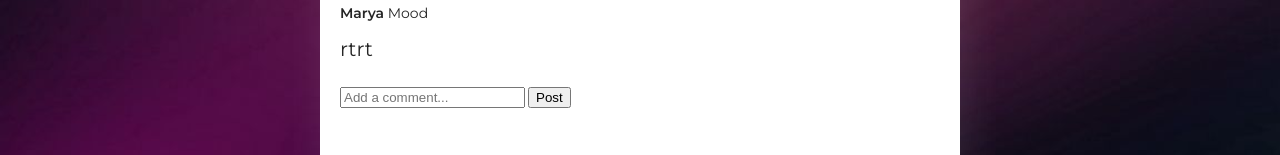
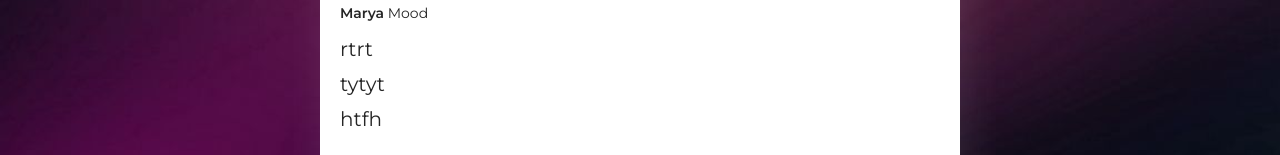
Before and after one commit to noiseLim/inst-app, a React (Create React App) app: page / in a window 1280 px wide. Shown: the part 641-796 px from the top of the page. Built offline with nearby package versions, Linux system fonts and the light colour scheme; data requests are answered from the project's data file.

Commit message:
comment-item

```diff
--- a/src/components/comment-add-form/comment-add-form.js
+++ b/src/components/comment-add-form/comment-add-form.js
@@ -3,7 +3,7 @@ import WithInstService from '../hoc';
 // import {connect} from 'react-redux';
 import './comment-add-form.css';
 
-function CommentAddForm({InstService, postItem}) {
+function CommentAddForm({InstService, postItem, onAddToComment}) {
 
     const [text, setText] = useState('');
     const [maxId, setMaxId] = useState(1);
@@ -42,10 +42,14 @@ function CommentAddForm({InstService, postItem}) {
             <button
                 type="submit"
                 className="btn btn-outline-secondary"
-                onClick={() => {InstService.setComment(generateCommentOrder(text), postItem)}}>
+                onClick={() => {
+                    InstService.setComment(generateCommentOrder(text), postItem);
+                    onAddToComment();
+                    }}>
                 Post</button>
         </form>
     )
 }
 
+
 export default WithInstService()(CommentAddForm);
--- a/src/components/comment-list/comment-list.js
+++ b/src/components/comment-list/comment-list.js
@@ -1,19 +1,11 @@
-import React, {useEffect} from 'react';
+import React from 'react';
 import CommentListItem from '../comment-list-item';
 import WithInstService from '../hoc';
 import {connect} from 'react-redux';
 import Error from '../error';
 import Spinner from '../spinner';
-import {addedToCommentList, commentLoaded, commentRequested, commentError} from '../../actions';
 
-function CommentList({InstService, commentRequested, commentLoaded, commentError, commentItems, error, loading}) {
-
-    // useEffect(() => {
-    //     commentRequested();
-    //     InstService.getCommentItems()
-    //         .then(res => commentLoaded(res))
-    //         .catch(error => commentError());
-    // }, [])
+function CommentList({commentItems, error, loading}) {
 
     if (error) {
         return <Error/>
@@ -26,12 +18,13 @@ function CommentList({InstService, commentRequested, commentLoaded, commentError
         return (
             <li key={commentItem.id} className="list-group-item">
                 <CommentListItem
-                    commentItem={commentItem}
-                    onAddToComment={() => addedToCommentList(commentItem.id)}/>
+                    commentItem={commentItem}/>
             </li>
         )
 
+
     })
+    console.log(commentItems);
 
     return (
         <div className="app-list">
@@ -48,76 +41,5 @@ const mapStateToProps = (state) => {
     }
 }
 
-const mapDispatchToProps = {
-    addedToCommentList,
-    // commentLoaded,
-    // commentRequested,
-    // commentError
-}
 
-export default WithInstService()(connect(mapStateToProps, mapDispatchToProps)(CommentList));
-
-
-// import React, {Component} from 'react';
-// import CommentListItem from '../comment-list-item';
-// import WithInstService from '../hoc';
-// import {connect} from 'react-redux';
-// import Error from '../error';
-// import Spinner from '../spinner';
-// import {addedToCommentList, commentLoaded, commentRequested, commentError} from '../../actions';
-
-// class CommentList extends Component {
-//     componentDidMount() {
-//         this.props.commentRequested();
-
-//         const {InstService} = this.props;
-//         InstService.getCommentItems()
-//             .then(res => this.props.commentLoaded(res))
-//             .catch(error => this.props.commentError());
-//     }
-
-//     render() {
-//         const {commentItems, loading, error} = this.props;
-
-//         if (error) {
-//             return <Error/>
-//         }
-//         if (loading) {
-//             return <Spinner/>
-//         }
-
-//         const elements = commentItems.map((commentItem) => {
-//             return (
-//                 <li key={commentItem.id} className="list-group-item">
-//                     <CommentListItem
-//                         commentItem={commentItem}
-//                         onAddToComment={() => addedToCommentList(commentItem.id)}/>
-//                 </li>
-//             )
-
-//         })
-
-//         return (
-//             <div className="app-list">
-//                 {elements}
-//             </div>
-//         )
-//     }
-// }
-
-//     const mapStateToProps = (state) => {
-//         return {
-//             commentItems: state.comments,
-//             loading: state.loading,
-//             error: state.error
-//         }
-//     }
-
-//     const mapDispatchToProps = {
-//         addedToCommentList,
-//         commentLoaded,
-//         commentRequested,
-//         commentError
-//     }
-
-//     export default WithInstService()(connect(mapStateToProps, mapDispatchToProps)(CommentList));
+export default WithInstService()(connect(mapStateToProps, null)(CommentList));
--- a/src/components/post-list-item/post-list-item.js
+++ b/src/components/post-list-item/post-list-item.js
@@ -3,12 +3,16 @@ import React from 'react';
 import IconGrid from '../icon-grid';
 import CommentList from '../comment-list';
 import CommentAddForm from '../comment-add-form';
+import {addedToCommentList} from '../../actions';
+import {connect} from 'react-redux';
+
 
 import './post-list-item.scss';
 
 const PostListItem = ({postItem}) => {
 
     const {title, user, url, id} = postItem;
+    console.log(id);
 
     return (
         <li className="post__item">
@@ -20,7 +24,8 @@ const PostListItem = ({postItem}) => {
             <CommentList
                 key={id}/>
             <CommentAddForm
-                postItem={id}/>
+                postItem={id}
+                onAddToComment={() => addedToCommentList(id)}/>
             {/* onToggleImportant ={() => onToggleImportant(id)}
             onToggleLiked={() => onToggleLiked(id)} */}
 
@@ -29,5 +34,8 @@ const PostListItem = ({postItem}) => {
         </li>
     )
 }
+const mapDispatchToProps = {
+    addedToCommentList
+}
 
-export default PostListItem;
+export default (connect(null, mapDispatchToProps)(PostListItem));
--- a/src/db.json
+++ b/src/db.json
@@ -34,6 +34,16 @@
       "id": 1,
       "comment": "rtrt",
       "idPost": 1
+    },
+    {
+      "id": 2,
+      "comment": "tytyt",
+      "idPost": 1
+    },
+    {
+      "id": 3,
+      "comment": "htfh",
+      "idPost": 1
     }
   ]
 }
```
Also changed, not shown: src/components/post-list/post-list.js (+1 -69 lines).
